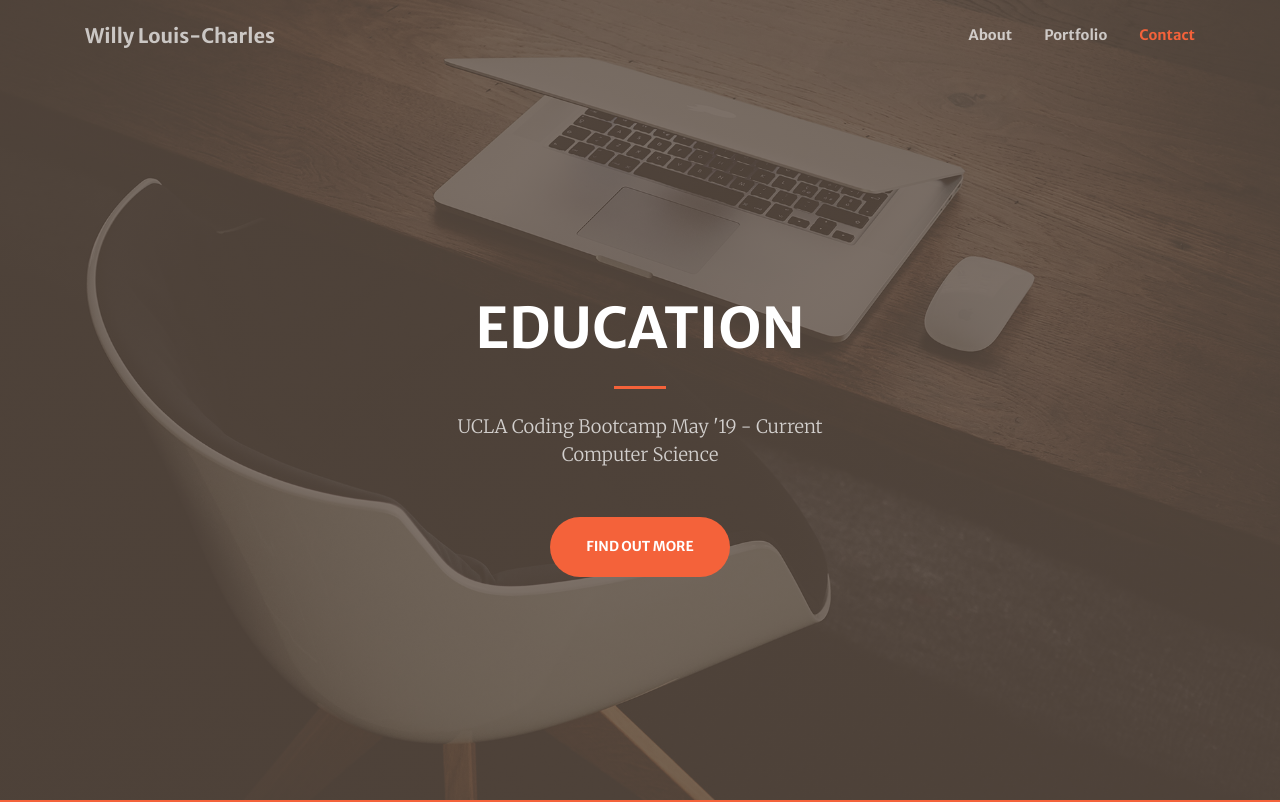
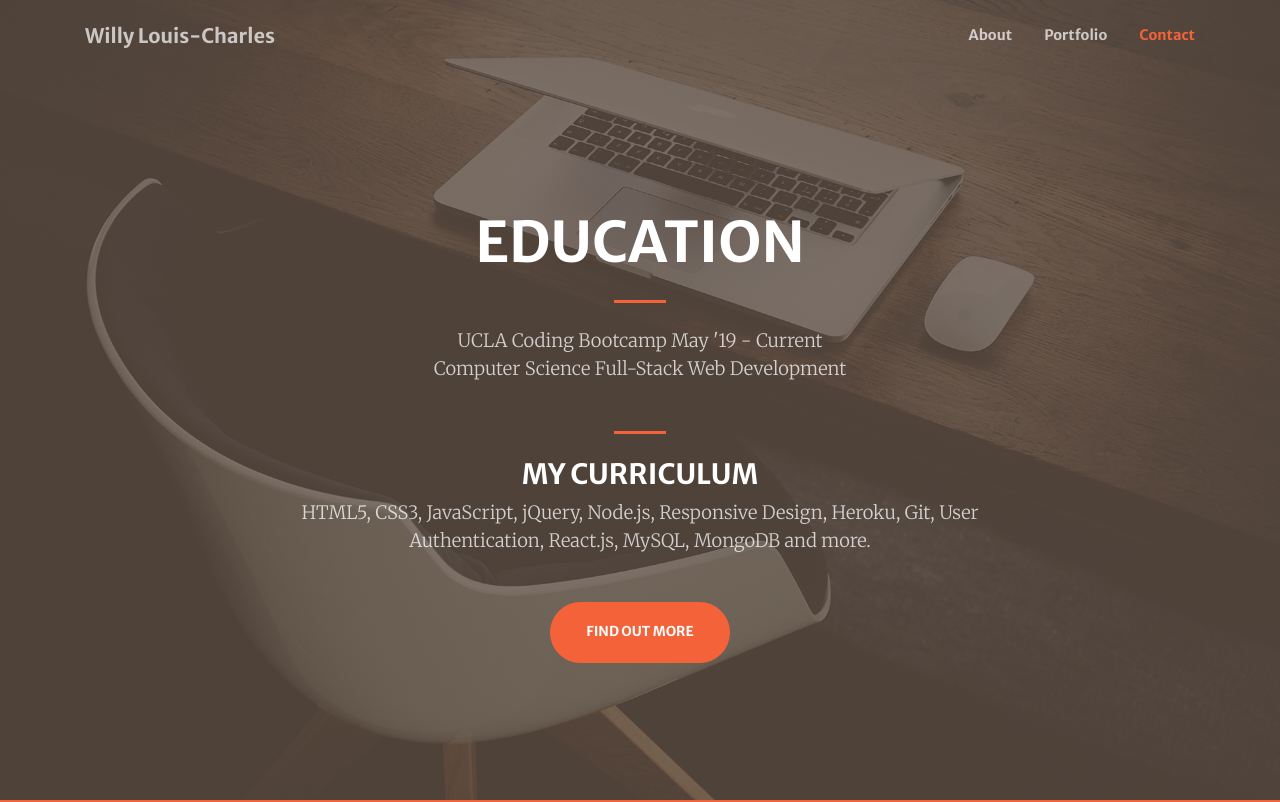
Before and after one commit to Spacejnk/W.Louis-Charles-, a website with bundled scripts: page index.html in a window 1280 px wide. Shown: the top 802 px of the page. Built offline with nearby package versions, Linux system fonts and the light colour scheme.

Commit message:
add readme

```diff
--- a/index.html
+++ b/index.html
@@ -68,7 +68,10 @@
           <p class="text-white-75 font-weight-light mb-5">
               UCLA Coding Bootcamp May '19 - Current
               <br>
-              Computer Science</p>
+              Computer Science Full-Stack Web Development</p>
+              <hr class="divider my-4">
+              <h3 class="text-uppercase text-white font-weight-bold">My curriculum </h3>
+            <p class="text-white-75 font-weight-light mb-5">HTML5, CSS3, JavaScript, jQuery, Node.js, Responsive Design, Heroku, Git, User Authentication, React.js, MySQL, MongoDB and more.</p>
           <a class="btn btn-primary btn-xl js-scroll-trigger" href="#about">Find Out More</a>
         </div>
       </div>
```
Also changed, not shown: README.md.
